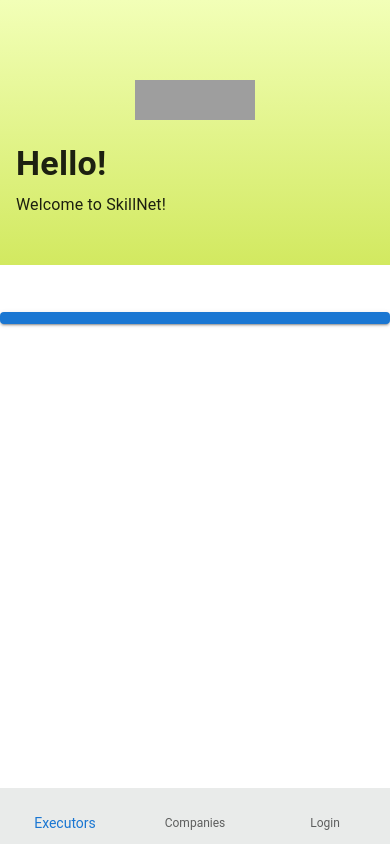
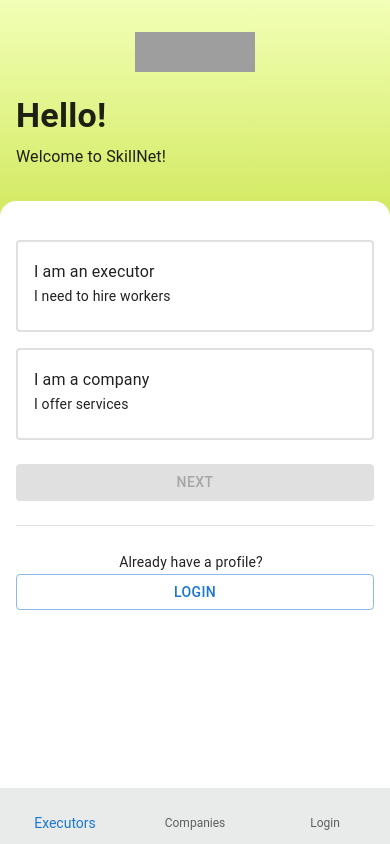
Before and after one commit to petrunov/skillnet-fe, a Next.js app: page /1/register/1 in a window 390 px wide. Built offline with nearby package versions, Linux system fonts and the light colour scheme; grey boxes are pictures that could not be loaded; some icons are missing; what @mui/material-nextjs would draw is missing.

Commit message:
Adding register step 1

```diff
--- a/src/app/[lang]/login/page.tsx
+++ b/src/app/[lang]/login/page.tsx
@@ -10,5 +10,5 @@
   const { lang } = await params;
   const dict: Translations = await getDictionary(lang);
 
-  return <LoginForm dict={dict} />;
+  return <LoginForm dict={dict} lang={lang} />;
 }
--- /dev/null
+++ b/src/app/[lang]/register/[step]/StepClient.tsx
@@ -0,0 +1,111 @@
+'use client';
+
+import React, { useState, useEffect } from 'react';
+import {
+  Box,
+  Button,
+  Card,
+  CardContent,
+  Typography,
+  Divider,
+} from '@mui/material';
+import { useRouter, useSearchParams } from 'next/navigation';
+import type { Translations, Locale } from '../../../../i18n/dictionaries';
+import Link from 'next/link';
+
+interface Props {
+  dict: Translations;
+  lang: Locale;
+  step: string;
+}
+
+export default function StepClient({ dict, lang, step }: Props) {
+  const router = useRouter();
+  const searchParams = useSearchParams();
+  // if they came back from step2, preserve userType in state
+  const initial = searchParams.get('userType') as 'executor' | 'company' | null;
+  const [selected, setSelected] = useState<'executor' | 'company' | null>(
+    initial
+  );
+
+  // when step changes (e.g. from URL nav), reset selection unless it's in query
+  useEffect(() => {
+    setSelected(initial);
+  }, [step, initial]);
+
+  const isFirst = step === '1';
+  const nextStep = isFirst ? '2' : /* for more steps: e.g.  */ '2';
+
+  const handleNext = () => {
+    if (!selected) return;
+    router.push(`/${lang}/register/${nextStep}?userType=${selected}`);
+  };
+
+  return (
+    <Box>
+      <Typography variant='h6' gutterBottom>
+        {dict.register[`${step}Heading` as keyof typeof dict.register]}
+      </Typography>
+
+      <Box display='flex' flexDirection='column' gap={2} mb={3}>
+        <Card
+          variant='outlined'
+          onClick={() => setSelected('executor')}
+          sx={{
+            borderColor: selected === 'executor' ? 'primary.main' : 'divider',
+            borderWidth: 2,
+            cursor: 'pointer',
+          }}>
+          <CardContent>
+            <Typography variant='subtitle1'>
+              {dict.register.executorOptionLabel}
+            </Typography>
+            <Typography variant='body2'>
+              {dict.register.executorOptionDescription}
+            </Typography>
+          </CardContent>
+        </Card>
+
+        <Card
+          variant='outlined'
+          onClick={() => setSelected('company')}
+          sx={{
+            borderColor: selected === 'company' ? 'primary.main' : 'divider',
+            borderWidth: 2,
+            cursor: 'pointer',
+          }}>
+          <CardContent>
+            <Typography variant='subtitle1'>
+              {dict.register.companyOptionLabel}
+            </Typography>
+            <Typography variant='body2'>
+              {dict.register.companyOptionDescription}
+            </Typography>
+          </CardContent>
+        </Card>
+      </Box>
+
+      <Button
+        variant='contained'
+        fullWidth
+        disabled={!selected}
+        onClick={handleNext}>
+        {dict.register.nextButton}
+      </Button>
+
+      <Divider sx={{ my: 3 }} />
+
+      <Box textAlign='center'>
+        <Typography variant='body2' component='span' mr={1}>
+          {dict.register.haveProfileAlready}
+        </Typography>
+
+        <Link href={`/${lang}/login`} passHref prefetch>
+          <Button variant='outlined' color='primary' fullWidth sx={{ mb: 2 }}>
+            {dict.login.login}
+          </Button>
+        </Link>
+      </Box>
+    </Box>
+  );
+}
--- a/src/app/[lang]/register/[step]/layout.tsx
+++ b/src/app/[lang]/register/[step]/layout.tsx
@@ -2,6 +2,7 @@
 import AppShell from '../../components/appShell';
 import type { Translations } from '../../../../i18n/dictionaries';
 import { getDictionary, Locale } from '../../../../i18n/dictionaries';
+import { Box, Paper } from '@mui/material';
 
 interface Props {
   children: ReactNode;
@@ -9,17 +10,42 @@
 }
 
 export default async function RegisterStepLayout({ children, params }: Props) {
-  const { lang, step } = params;
+  const { lang } = params;
   const dict: Translations = await getDictionary(lang);
 
-  // Derive title and back-button logic from `step`
-  const titleKey = `${step}Title` as keyof typeof dict.register;
-  const title = dict.register[titleKey];
-  const showBack = step !== 'step1';
+  return (
+    <AppShell dict={dict} showBack={false}>
+      <Box
+        component='div'
+        sx={{
+          // Mobile: show overlapping card
+          display: { xs: 'block', md: 'none' },
+        }}>
+        <Paper
+          elevation={3}
+          sx={{
+            boxShadow: 'none',
+            mt: -4,
+            borderTopLeftRadius: 16,
+            borderTopRightRadius: 16,
+            pt: 4,
+            px: 2,
+            // allow inner scroll
+            height: 'calc(100vh -  (theme) => theme.spacing( (4+6)/8 ))',
+            overflowY: 'auto',
+          }}>
+          {children}
+        </Paper>
+      </Box>
 
-  return (
-    <AppShell dict={dict} title={title} showBack={showBack}>
-      {children}
+      <Box
+        component='div'
+        sx={{
+          // Desktop: just show the form normally
+          display: { xs: 'none', md: 'block' },
+        }}>
+        {children}
+      </Box>
     </AppShell>
   );
 }
--- a/src/app/[lang]/register/[step]/page.tsx
+++ b/src/app/[lang]/register/[step]/page.tsx
@@ -1,7 +1,6 @@
-import React from 'react';
-import type { Translations } from '../../../../i18n/dictionaries';
-import { getDictionary, Locale } from '../../../../i18n/dictionaries';
-import { Box, Button, TextField, Typography } from '@mui/material';
+import type { Translations, Locale } from '../../../../i18n/dictionaries';
+import { getDictionary } from '../../../../i18n/dictionaries';
+import StepClient from './StepClient';
 
 interface Props {
   params: { lang: Locale; step: string };
@@ -10,40 +9,5 @@
 export default async function RegisterStepPage({ params }: Props) {
   const { lang, step } = params;
   const dict: Translations = await getDictionary(lang);
-
-  return (
-    <Box>
-      <Typography variant='h6' gutterBottom>
-        {(() => {
-          const headingKey = `${step}Heading` as keyof typeof dict.register;
-          return dict.register[headingKey];
-        })()}
-      </Typography>
-
-      {/* Render appropriate fields for each step */}
-      {step === 'step1' && (
-        <TextField
-          label={dict.register.email}
-          placeholder={dict.register.emailPlaceholder}
-          fullWidth
-          margin='normal'
-        />
-      )}
-      {step === 'step2' && (
-        <TextField
-          label={dict.register.password}
-          placeholder={dict.register.passwordPlaceholder}
-          type='password'
-          fullWidth
-          margin='normal'
-        />
-      )}
-
-      <Box mt={3}>
-        <Button variant='contained' fullWidth>
-          {(dict.register as unknown)[`${step}NextButton`]}
-        </Button>
-      </Box>
-    </Box>
-  );
+  return <StepClient dict={dict} lang={lang} step={step} />;
 }
--- a/src/i18n/dictionaries.ts
+++ b/src/i18n/dictionaries.ts
@@ -1,3 +1,4 @@
+// src/i18n/dictionaries.ts
 import 'server-only';
 import type { Locale } from '../../i18n-config';
 
@@ -25,11 +26,16 @@
     step1Heading: string;
     email: string;
     emailPlaceholder: string;
+    executorOptionLabel: string;
+    executorOptionDescription: string;
+    companyOptionLabel: string;
+    companyOptionDescription: string;
+    nextButton: string;
     step2Title: string;
     step2Heading: string;
     password: string;
     passwordPlaceholder: string;
-    nextButton: string;
+    haveProfileAlready;
     // add additional steps as needed
   };
 };
--- a/src/i18n/locales/bg/common.json
+++ b/src/i18n/locales/bg/common.json
@@ -19,10 +19,15 @@
     "step1Heading": "Какъв е вашият имейл?",
     "email": "Имейл",
     "emailPlaceholder": "вашият@имейл.com",
+    "executorOptionLabel": "Аз съм изпълнител",
+    "executorOptionDescription": "Търся работници",
+    "companyOptionLabel": "Аз съм фирма",
+    "companyOptionDescription": "Предлагам услуги",
     "nextButton": "Напред",
     "step2Title": "Задайте парола",
     "step2Heading": "Изберете парола",
     "password": "Парола",
-    "passwordPlaceholder": "••••••••"
+    "passwordPlaceholder": "••••••••",
+    "haveProfileAlready": "Вече имате профил?"
   }
 }
--- a/src/i18n/locales/en/common.json
+++ b/src/i18n/locales/en/common.json
@@ -19,10 +19,15 @@
     "step1Heading": "What’s your email address?",
     "email": "Email",
     "emailPlaceholder": "you@example.com",
+    "executorOptionLabel": "I am an executor",
+    "executorOptionDescription": "I need to hire workers",
+    "companyOptionLabel": "I am a company",
+    "companyOptionDescription": "I offer services",
     "nextButton": "Next",
     "step2Title": "Set Your Password",
     "step2Heading": "Choose a password",
     "password": "Password",
-    "passwordPlaceholder": "••••••••"
+    "passwordPlaceholder": "••••••••",
+    "haveProfileAlready": "Already have a profile?"
   }
 }
```
Also changed, not shown: src/app/[lang]/components/LoginForm.tsx (+16 -4 lines), src/app/[lang]/register/[step]/page_old.tsx (added, +49 -0 lines).
